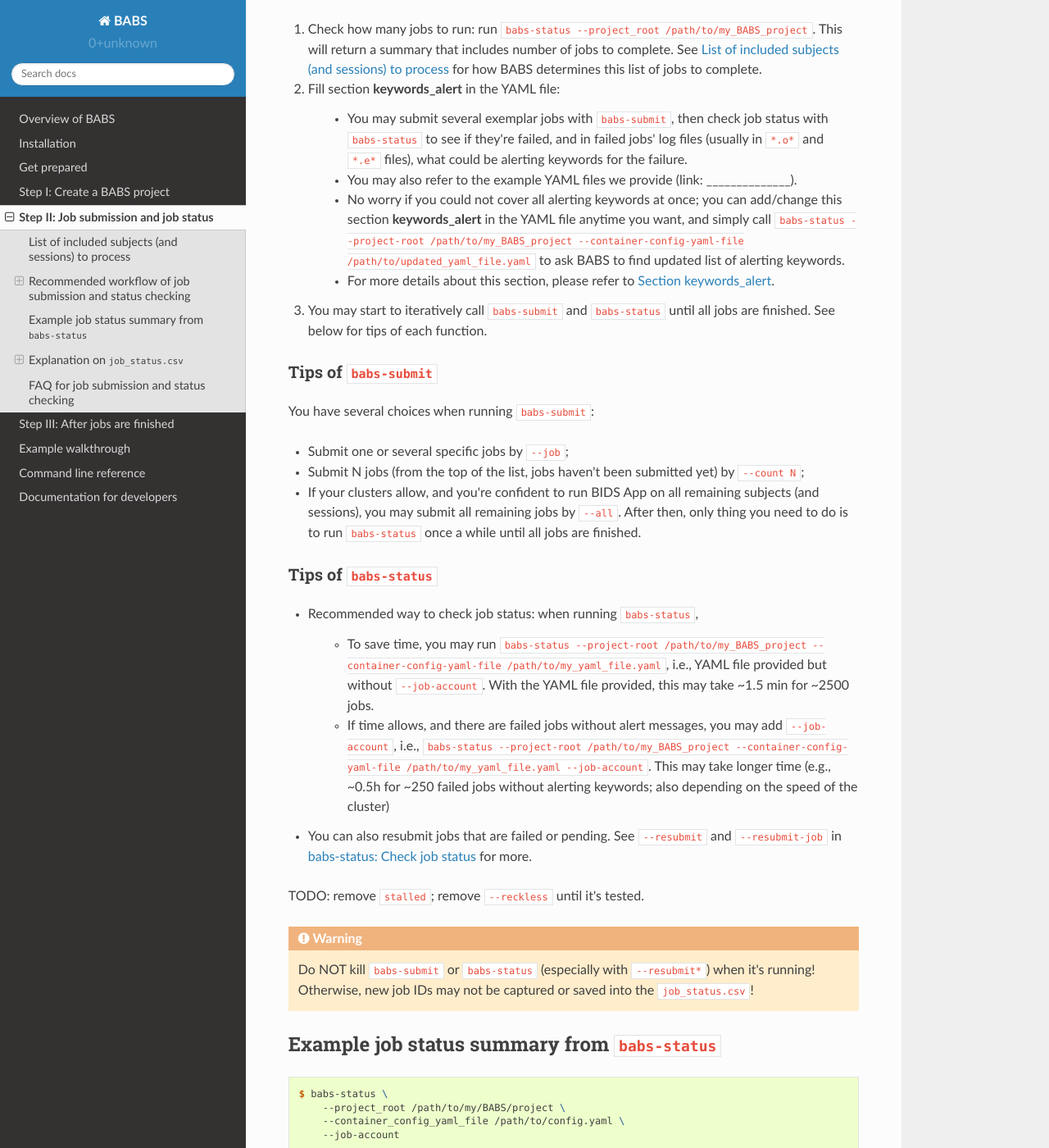
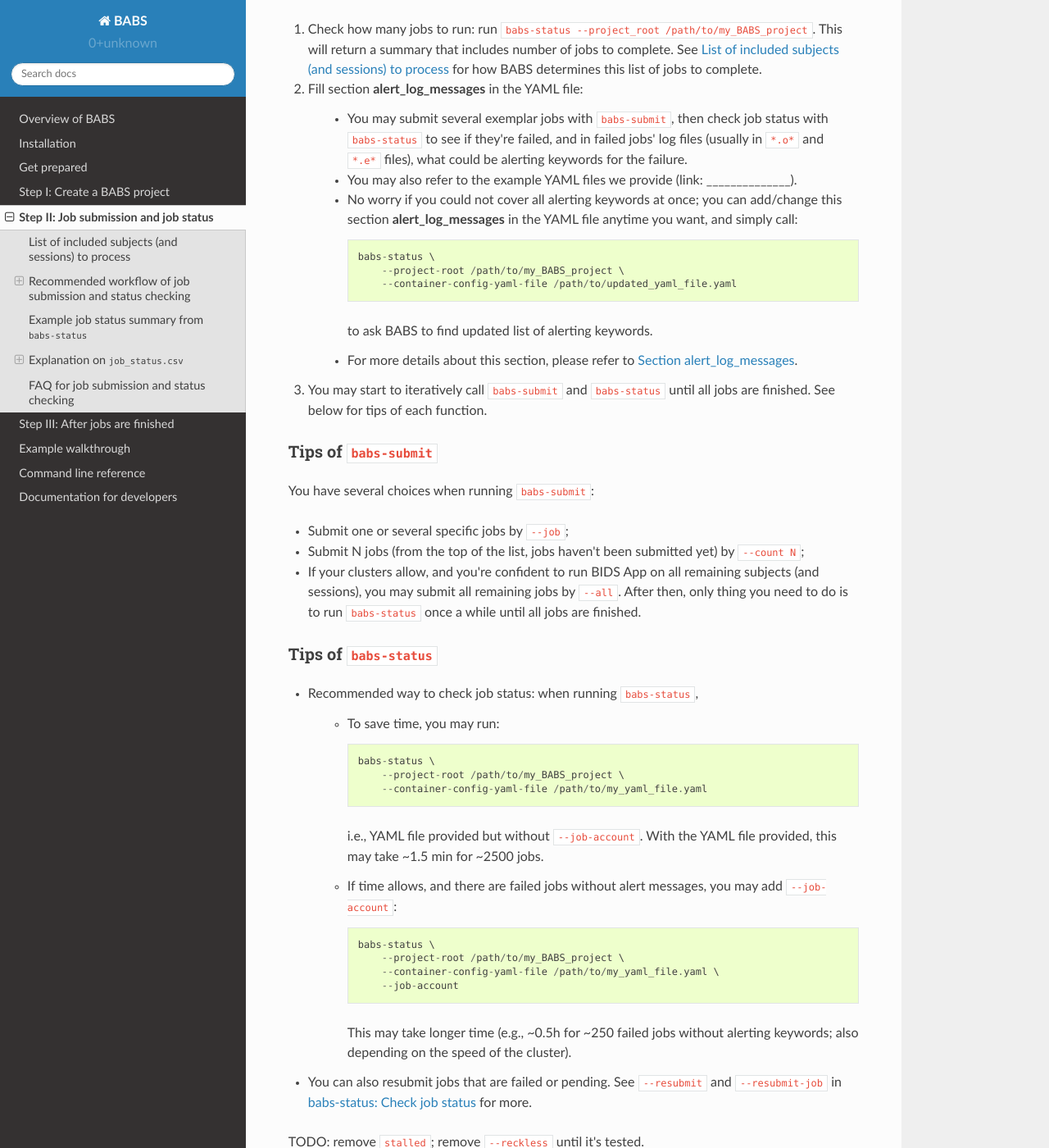
Before and after one commit to PennLINC/babs, a Sphinx documentation site: the page built from docs/source/jobs.rst, in a window 1280 px wide and 1400 px high, scrolled down 1098 px. Shown: the whole window at 82% size. Built offline with Sphinx 7.4.7 and the Read the Docs theme 2.0.0, drawn with Linux system fonts in a browser that asks for light colours; some of the changed text lies outside the part shown.

Commit message:
change section name keywords_alert to alert_log_messages in YAML files; lint jobs.rst

````diff
--- a/docs/source/jobs.rst
+++ b/docs/source/jobs.rst
@@ -14,26 +14,47 @@ List of included subjects (and sessions) to process
 
     * If ``--list-sub-file`` in ``babs-init`` is provided by the user, use it as initial list
     * If not, BABS will list the subjects and sessions from the first input dataset, and use it as initial list
-#. Filter the initial list: Remove subjects (and sessions) which do not have the required files that are defined in :ref:`required_files` in ``--container-config-yaml-file`` provided when running ``babs-init``.
 
-Now, BABS gets the final included subjects (and sessions) to process. It saves this list into a CSV file, named ``sub_final_inclu.csv`` (for single-session dataset) or ``sub_ses_final_inclu.csv`` (for multiple-session dataset), is located at ``/path/to/my_BABS_project/analysis/code``.
+#. Filter the initial list: Remove subjects (and sessions) which do not have the required files
+   that are defined in :ref:`required_files` in ``--container-config-yaml-file``
+   provided when running ``babs-init``.
+
+Now, BABS gets the final included subjects (and sessions) to process.
+It saves this list into a CSV file, named ``sub_final_inclu.csv`` (for single-session dataset)
+or ``sub_ses_final_inclu.csv`` (for multiple-session dataset),
+is located at ``/path/to/my_BABS_project/analysis/code``.
 
 .. TODO: describe other saved csv files for e.g., exclusions
 
 Recommended workflow of job submission and status checking
 ==============================================================
-Processing large-scale datasets and handling hundreds or even thousands of jobs could be tough for many data analysts. We hope BABS could help this process.
-For best experience, we recommend using ``babs-submit`` and ``babs-status`` in the following steps; in short, it's a iteration between ``babs-submit`` and ``babs-status``:
+Processing large-scale datasets and handling hundreds or even thousands of jobs
+could be tough for many data analysts. We hope BABS could help this process.
+For best experience, we recommend using ``babs-submit`` and ``babs-status`` in the following steps;
+in short, it's a iteration between ``babs-submit`` and ``babs-status``:
 
-#. Check how many jobs to run: run ``babs-status --project_root /path/to/my_BABS_project``. This will return a summary that includes number of jobs to complete. See :ref:`list_included_subjects` for how BABS determines this list of jobs to complete.
-#. Fill section **keywords_alert** in the YAML file:
+#. Check how many jobs to run: run ``babs-status --project_root /path/to/my_BABS_project``.
+   This will return a summary that includes number of jobs to complete.
+   See :ref:`list_included_subjects` for how BABS determines this list of jobs to complete.
+#. Fill section **alert_log_messages** in the YAML file:
 
-    * You may submit several exemplar jobs with ``babs-submit``, then check job status with ``babs-status`` to see if they're failed, and in failed jobs' log files (usually in ``*.o*`` and ``*.e*`` files), what could be alerting keywords for the failure.
+    * You may submit several exemplar jobs with ``babs-submit``, then check job status
+      with ``babs-status`` to see if they're failed, and in failed jobs' log files
+      (usually in ``*.o*`` and ``*.e*`` files), what could be alerting keywords for the failure.
     * You may also refer to the example YAML files we provide (link: ______________).
-    * No worry if you could not cover all alerting keywords at once; you can add/change this section **keywords_alert** in the YAML file anytime you want, and simply call ``babs-status --project-root /path/to/my_BABS_project --container-config-yaml-file /path/to/updated_yaml_file.yaml`` to ask BABS to find updated list of alerting keywords.
-    * For more details about this section, please refer to :ref:`keywords_alert`.
+    * No worry if you could not cover all alerting keywords at once;
+      you can add/change this section **alert_log_messages** in the YAML file anytime you want,
+      and simply call::
 
-#. You may start to iteratively call ``babs-submit`` and ``babs-status`` until all jobs are finished. See below for tips of each function.
+        babs-status \
+            --project-root /path/to/my_BABS_project \
+            --container-config-yaml-file /path/to/updated_yaml_file.yaml
+
+      to ask BABS to find updated list of alerting keywords.
+    * For more details about this section, please refer to :ref:`alert_log_messages`.
+
+#. You may start to iteratively call ``babs-submit`` and ``babs-status`` until all jobs are finished.
+   See below for tips of each function.
 
 Tips of ``babs-submit``
 ------------------------------
@@ -41,20 +62,41 @@ You have several choices when running ``babs-submit``:
 
 * Submit one or several specific jobs by ``--job``;
 * Submit N jobs (from the top of the list, jobs haven't been submitted yet) by ``--count N``;
-* If your clusters allow, and you're confident to run BIDS App on all remaining subjects (and sessions), you may submit all remaining jobs by ``--all``. After then, only thing you need to do is to run ``babs-status`` once a while until all jobs are finished.
+* If your clusters allow, and you're confident to run BIDS App on all remaining subjects (and sessions),
+  you may submit all remaining jobs by ``--all``.
+  After then, only thing you need to do is to run ``babs-status`` once a while until all jobs are finished.
 
 Tips of ``babs-status``
 ------------------------------
 * Recommended way to check job status: when running ``babs-status``,
 
-    * To save time, you may run ``babs-status --project-root /path/to/my_BABS_project --container-config-yaml-file /path/to/my_yaml_file.yaml``, i.e., YAML file provided but without ``--job-account``. With the YAML file provided, this may take ~1.5 min for ~2500 jobs.
-    * If time allows, and there are failed jobs without alert messages, you may add ``--job-account``, i.e., ``babs-status --project-root /path/to/my_BABS_project --container-config-yaml-file /path/to/my_yaml_file.yaml --job-account``. This may take longer time (e.g., ~0.5h for ~250 failed jobs without alerting keywords; also depending on the speed of the cluster)
-* You can also resubmit jobs that are failed or pending. See ``--resubmit`` and ``--resubmit-job`` in :doc:`babs-status` for more.
+    * To save time,
+      you may run::
+
+        babs-status \
+            --project-root /path/to/my_BABS_project \
+            --container-config-yaml-file /path/to/my_yaml_file.yaml
+
+      i.e., YAML file provided but without ``--job-account``.
+      With the YAML file provided, this may take ~1.5 min for ~2500 jobs.
+    * If time allows, and there are failed jobs without alert messages,
+      you may add ``--job-account``::
+
+        babs-status \
+            --project-root /path/to/my_BABS_project \
+            --container-config-yaml-file /path/to/my_yaml_file.yaml \
+            --job-account
+
+      This may take longer time (e.g., ~0.5h for ~250 failed jobs without alerting keywords;
+      also depending on the speed of the cluster).
+* You can also resubmit jobs that are failed or pending.
+  See ``--resubmit`` and ``--resubmit-job`` in :doc:`babs-status` for more.
 
 TODO: remove ``stalled``; remove ``--reckless`` until it's tested.
 
 .. warning::
-    Do NOT kill ``babs-submit`` or ``babs-status`` (especially with ``--resubmit*``) when it's running! Otherwise, new job IDs may not be captured or saved into the ``job_status.csv``!
+    Do NOT kill ``babs-submit`` or ``babs-status`` (especially with ``--resubmit*``)
+    when it's running! Otherwise, new job IDs may not be captured or saved into the ``job_status.csv``!
 
 .. _example_job_status_summary:
 
@@ -92,11 +134,20 @@ Example job status summary from ``babs-status``
 
 As you can see, in the summary ``Job status``, there are multiple sections:
 
-#. Overall summary of number of jobs to complete, submitted, finished, pending, running, or failed
-#. Summary of failed jobs, based on the provided section **keywords_alert** in ``--container-config-yaml-file``, BABS tried to find any alert message that includes the user-defined alerting keywords
-#. If there are jobs that are failed but don't have defined alert keyword, and ``--job-account`` is requested, BABS will then run job account and try to extract more information and summarize. For each of these jobs, BABS runs job account command (e.g., ``qacct`` on SGE clusters). BABS pulls out the code and message from ``failed`` section in ``qacct``. In above case, the 2 jobs are failed due to runtime exceeding the user-defined one, ``hard_runtime_limit: "48:00:00"``, i.e., ``-l h_rt:48:00:00``.
+#. Overall summary of number of jobs to complete, submitted, finished, pending, running, or failed;
+#. Summary of failed jobs, based on the provided section **alert_log_messages** in
+   ``--container-config-yaml-file``, BABS tried to find any alert message
+   that includes the user-defined alerting keywords;
+#. If there are jobs that are failed but don't have defined alert keyword,
+   and ``--job-account`` is requested, BABS will then run job account
+   and try to extract more information and summarize.
+   For each of these jobs, BABS runs job account command (e.g., ``qacct`` on SGE clusters).
+   BABS pulls out the code and message from ``failed`` section in ``qacct``.
+   In above case, the 2 jobs are failed due to runtime exceeding the user-defined one,
+   ``hard_runtime_limit: "48:00:00"``, i.e., ``-l h_rt:48:00:00``.
 
-Finally, you can find the log files (``*.o*``, ``*.e*``) in the path provided in the last line of the printed message.
+Finally, you can find the log files (``*.o*``, ``*.e*``) in the path provided
+in the last line of the printed message.
 
 
 Explanation on ``job_status.csv``
@@ -109,12 +160,15 @@ If you hope to dig out more information, you may take a look at this CSV file.
     This ``job_status.csv`` file won't exist until the first time running ``babs-submit`` or ``babs-status``.
 
 .. warning::
-    Do NOT make changes to ``job_status.csv`` by yourself! Changes that are not made by ``babs-submit`` or ``babs-status`` may cause conflicts or confusions to BABS on the job status.
+    Do NOT make changes to ``job_status.csv`` by yourself!
+    Changes that are not made by ``babs-submit`` or ``babs-status`` may cause conflicts
+    or confusions to BABS on the job status.
 
 Loading ``job_status.csv``
 --------------------------------------
 
-To take a look at ``job_status.csv``, you may load it into Python. Below is an example python script of reading ``job_status.csv``::
+To take a look at ``job_status.csv``, you may load it into Python.
+Below is an example python script of reading ``job_status.csv``::
 
     import numpy as np
     import pandas as pd
@@ -132,51 +186,89 @@ To take a look at ``job_status.csv``, you may load it into Python. Below is an e
                            'display.width', 120):   # default is 80 characters
         print(df.head())   # print the first 5 rows
 
-You can also slice ``df`` and extract only failed jobs, only jobs whose ``alert_message`` matches with a specific string, etc.
+You can also slice ``df`` and extract only failed jobs, only jobs whose ``alert_message``
+matches with a specific string, etc.
 
 
 Detailed description of ``job_status.csv``
 ---------------------------------------------------
 
-Each row in the ``job_status.csv`` is for a job, i.e., of a subject (single-session dataset), or of a session of a subject (multiple-session dataset).
+Each row in the ``job_status.csv`` is for a job, i.e., of a subject (single-session dataset),
+or of a session of a subject (multiple-session dataset).
 
-Below is description of each column. Note: ``np.nan`` means numpy's NaN if loading the CSV file into Python.
+Below is description of each column.
+Note: ``np.nan`` means numpy's NaN if loading the CSV file into Python.
 
-* ``sub_id`` (and ``ses_id`` in multiple-session dataset): string, the subject ID (and session ID) for a job.
+* ``sub_id`` (and ``ses_id`` in multiple-session dataset): string, the subject ID (and session ID)
+  for a job.
 * ``has_submitted``: bool (True or False), whether a job has been submitted.
 * ``job_id``: integer (usually positive), ID of a job. Before a job is submitted, ``job_id = -1``.
-* ``job_state_category``: string or ``np.nan``, the category of a job's state, e.g., "pending", "running", etc on SGE clusters. Before a job is submitted, ``job_state_category = np.nan``.
-* ``job_state_code``: string or ``np.nan``, the code of a job's state, e.g., "qw",  "r", etc on SGE clusters. Before a job is submitted, ``job_state_code = np.nan``.
-* ``duration``: string or ``np.nan``, the runtime of a running job since it starts running, e.g., ``0:00:14.733701`` (i.e., 14.733701 sec). If a job is not running (not submitted, pending, finished, etc), ``duration = np.nan``.
-* ``is_done``: bool (True or False), whether a job has been successfully finished, i.e., there is a result branch of this job in the output RIA.
-* ``is_failed``: bool (True or False) or ``np.nan``, whether a job is failed. If a job has been submitted and it's out of job queues, but there is no result branch in the output RIA, this job is failed. Before a job is submitted, ``is_failed = np.nan``.
-* ``log_filename``: string or ``np.nan``, the filename of the log file in the format of ``<jobname>.*<jobid>``, e.g., ``fmr_sub-xx.*11111``. Replace ``.*`` with ``.o`` or ``.e`` to get corresponding log filename. The path to the log files are indicated in the last line of printed message from ``babs-status``. Before a job is submitted, ``log_filename = np.nan``.
+* ``job_state_category``: string or ``np.nan``, the category of a job's state,
+  e.g., "pending", "running", etc on SGE clusters. Before a job is submitted,
+  ``job_state_category = np.nan``.
+* ``job_state_code``: string or ``np.nan``, the code of a job's state,
+  e.g., "qw",  "r", etc on SGE clusters. Before a job is submitted, ``job_state_code = np.nan``.
+* ``duration``: string or ``np.nan``, the runtime of a running job since it starts running,
+  e.g., ``0:00:14.733701`` (i.e., 14.733701 sec). If a job is not running
+  (not submitted, pending, finished, etc), ``duration = np.nan``.
+* ``is_done``: bool (True or False), whether a job has been successfully finished,
+  i.e., there is a result branch of this job in the output RIA.
+* ``is_failed``: bool (True or False) or ``np.nan``, whether a job is failed.
+  If a job has been submitted and it's out of job queues,
+  but there is no result branch in the output RIA,
+  this job is failed. Before a job is submitted, ``is_failed = np.nan``.
+* ``log_filename``: string or ``np.nan``, the filename of the log file in the format of
+  ``<jobname>.*<jobid>``, e.g., ``fmr_sub-xx.*11111``.
+  Replace ``.*`` with ``.o`` or ``.e`` to get corresponding log filename.
+  The path to the log files are indicated in the last line of printed message from ``babs-status``.
+  Before a job is submitted, ``log_filename = np.nan``.
 
-    * The log files can be printed in the terminal via ``cat`` (printing the entire file), ```head``` (printing first several lines), `tail` (printing last several lines), etc.
-    * Also note that if a job hasn't started running, although its ``log_filename`` is a valid string, the log files won't exist until the job starts running.
-* ``last_line_o_file``: string or ``np.nan``, the last line of current ``*.o*`` file. Before a job is submitted, ``last_line_o_file = np.nan``.
-* ``alert_message``: string or ``np.nan``, a message from BABS that whether BABS found any alerting keywords (defined in **keywords_alert** in the YAML file) in the log files.
+    * The log files can be printed in the terminal via ``cat`` (printing the entire file),
+      ``head`` (printing first several lines), ``tail`` (printing last several lines), etc.
+    * Also note that if a job hasn't started running, although its ``log_filename`` is a valid string,
+      the log files won't exist until the job starts running.
+* ``last_line_o_file``: string or ``np.nan``, the last line of current ``*.o*`` file.
+  Before a job is submitted, ``last_line_o_file = np.nan``.
+* ``alert_message``: string or ``np.nan``, a message from BABS that whether BABS found any
+  alerting keywords (defined in **alert_log_messages** in the YAML file) in the log files.
 
-    * Example ``alert_message``: ``'.o file: fMRIPrep failed'`` (alerting keywords found); ``BABS: No alert keyword found in log files.`` (alerting keywords not found).
-    * This column of all submitted jobs will be updated every time ``babs-status`` is called. It will be updated based on current ``--container-config-yaml-file`` (if provided). if ``--container-config-yaml-file`` is not provided, column ``alert_message`` will be reset to ``np.nan``.
-    * If a job hasn't been submitted, or ``--container-config-yaml-file`` was not specified in ``babs-status``, ``alert_message = np.nan``.
-* ``job_account``: string or ``np.nan``, information extracted by running job account. This is designed for failed jobs that don't have alert message in the log files. More detailed explanation of how and what information is get by BABS can be found in :ref:`example_job_status_summary`. Other details about this column:
+    * Example ``alert_message``: ``'.o file: fMRIPrep failed'`` (alerting keywords found);
+      ``BABS: No alert keyword found in log files.`` (alerting keywords not found).
+    * This column of all submitted jobs will be updated every time ``babs-status`` is called.
+      It will be updated based on current ``--container-config-yaml-file`` (if provided).
+      if ``--container-config-yaml-file`` is not provided,
+      column ``alert_message`` will be reset to ``np.nan``.
+    * If a job hasn't been submitted, or ``--container-config-yaml-file`` was not specified
+      in ``babs-status``, ``alert_message = np.nan``.
+* ``job_account``: string or ``np.nan``, information extracted by running job account.
+  This is designed for failed jobs that don't have alert message in the log files. More detailed explanation of how and what information is get by BABS can be found in :ref:`example_job_status_summary`. Other details about this column:
 
-    * This column is only updated when ``--job-account`` is requested in ``babs-status`` but ``--resubmit failed`` is not requested
-    * For other jobs (not failed, or failed jobs but alert messages were found), ``job_account = np.nan``
-    * if ``babs-status`` was called again, but without ``--job-account``, the previous round's ``job_account`` column will be kept, unless the job was resubmitted. This is because the job ID did not change, so job account information should not change for a finished job.
+    * This column is only updated when ``--job-account`` is requested in ``babs-status``
+      but ``--resubmit failed`` is not requested
+    * For other jobs (not failed, or failed jobs but alert messages were found),
+      ``job_account = np.nan``
+    * if ``babs-status`` was called again, but without ``--job-account``,
+      the previous round's ``job_account`` column will be kept, unless the job was resubmitted.
+      This is because the job ID did not change, so job account information should not change for a finished job.
 
 
 FAQ for job submission and status checking
 =============================================
 
-Q: In ``job_status.csv``, why column ``alert_message`` is updated every time ``babs-status`` is called, whereas column ``job_account`` is only updated when ``--job-account`` is called?
+Q: In ``job_status.csv``, why column ``alert_message`` is updated every time ``babs-status`` is called,
+whereas column ``job_account`` is only updated when ``--job-account`` is called?
 
 A:
 
-    #. ``alert_message`` is got from log files, which are dynamic as the jobs progress; also, ``keywords_alert`` in the yaml file can also be changed in each ``babs-status`` call. On the other hand, only failed jobs have ``job_account`` with actual contents, and job account won't change after a job is finished (though failed).
-    #. Updating ``alert_message`` is quick, whereas running job account (e.g., calling `qacct` on SGE clusters) is slow
+    #. ``alert_message`` is got from log files, which are dynamic as the jobs progress;
+       also, ``alert_log_messages`` in the yaml file can also be changed in each ``babs-status`` call.
+       On the other hand, only failed jobs have ``job_account`` with actual contents,
+       and job account won't change after a job is finished (though failed).
+    #. Updating ``alert_message`` is quick, whereas running job account
+       (e.g., calling ``qacct`` on SGE clusters) is slow
 
-Q: A job is done (i.e., ``is_done = True`` in ``job_status.csv``), but column ``last_line_o_file`` is not ``SUCCESS``?
+Q: A job is done (i.e., ``is_done = True`` in ``job_status.csv``),
+but column ``last_line_o_file`` is not ``SUCCESS``?
 
-A: This should be an edge case. Simply run `babs-status` again, and it might be updated with 'SUCCESS'.
+A: This should be an edge case. Simply run ``babs-status`` again,
+and it might be updated with 'SUCCESS'.
````
Also changed, not shown: docs/source/preparation_config_yaml_file.rst (+6 -6 lines), notebooks/docs_developer.md (+4 -4 lines), 9 other files.
